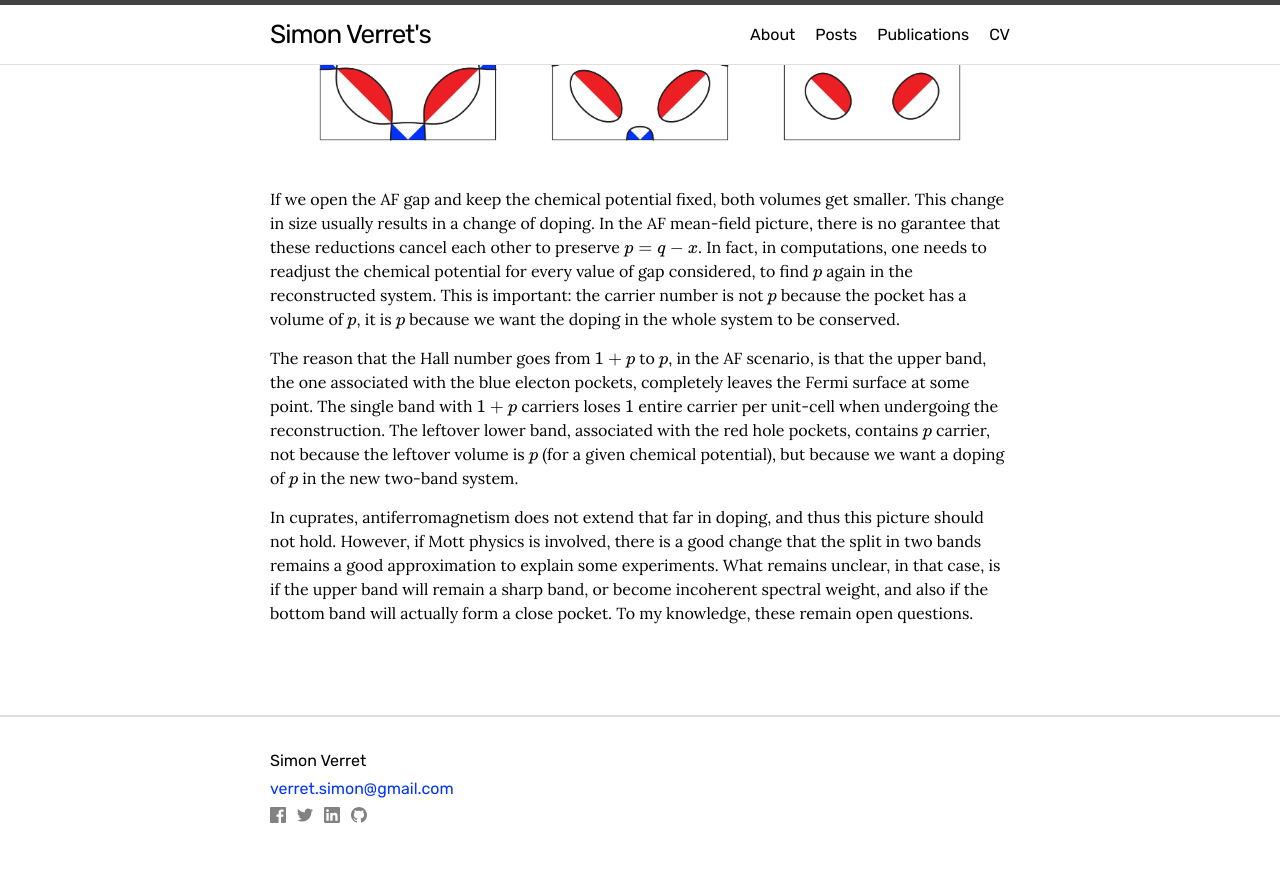
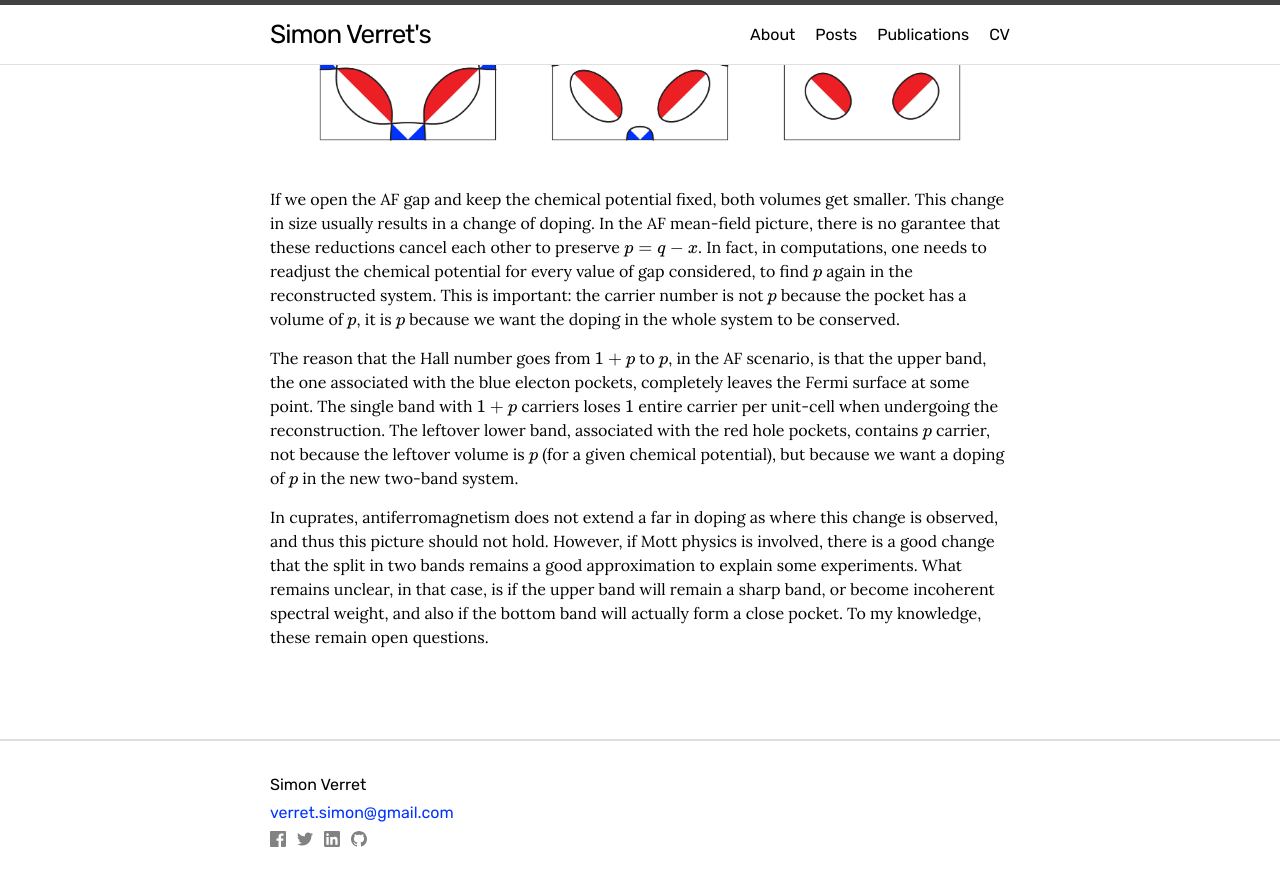
Before and after one commit to simonverret/simonverret.github.io, a Jekyll site: the page built from _posts/2019-03-19-carrier-density-antiferromagnet.md, in a window 1280 px wide and 900 px high, scrolled down 908 px. Shown: the top 886 px of the window. Built offline with Jekyll 4.4.1, drawn with Linux system fonts in a browser that asks for light colours; some web fonts are replaced; formulas are drawn with MathJax 3; comment, search, counter and statistics services are not loaded.

Commit message:
again small clarifications

```diff
--- a/_posts/2019-03-19-carrier-density-antiferromagnet.md
+++ b/_posts/2019-03-19-carrier-density-antiferromagnet.md
@@ -19,4 +19,4 @@ If we open the AF gap and keep the chemical potential fixed, both volumes get sm
 
 The reason that the Hall number goes from $1+p$ to $p$, in the AF scenario, is that the upper band, the one associated with the blue electon pockets, completely leaves the Fermi surface at some point. The single band with $1+p$ carriers loses $1$ entire carrier per unit-cell when undergoing the reconstruction. The leftover lower band, associated with the red hole pockets, contains $p$ carrier, not because the leftover volume is $p$ (for a given chemical potential), but because we want a doping of $p$ in the new two-band system.
 
-In cuprates, antiferromagnetism does not extend that far in doping, and thus this picture should not hold. However, if Mott physics is involved, there is a good change that the split in two bands remains a good approximation to explain some experiments. What remains unclear, in that case, is if the upper band will remain a sharp band, or become incoherent spectral weight, and also if the bottom band will actually form a close pocket. To my knowledge, these remain open questions.
+In cuprates, antiferromagnetism does not extend a far in doping as where this change is observed, and thus this picture should not hold. However, if Mott physics is involved, there is a good change that the split in two bands remains a good approximation to explain some experiments. What remains unclear, in that case, is if the upper band will remain a sharp band, or become incoherent spectral weight, and also if the bottom band will actually form a close pocket. To my knowledge, these remain open questions.
```
